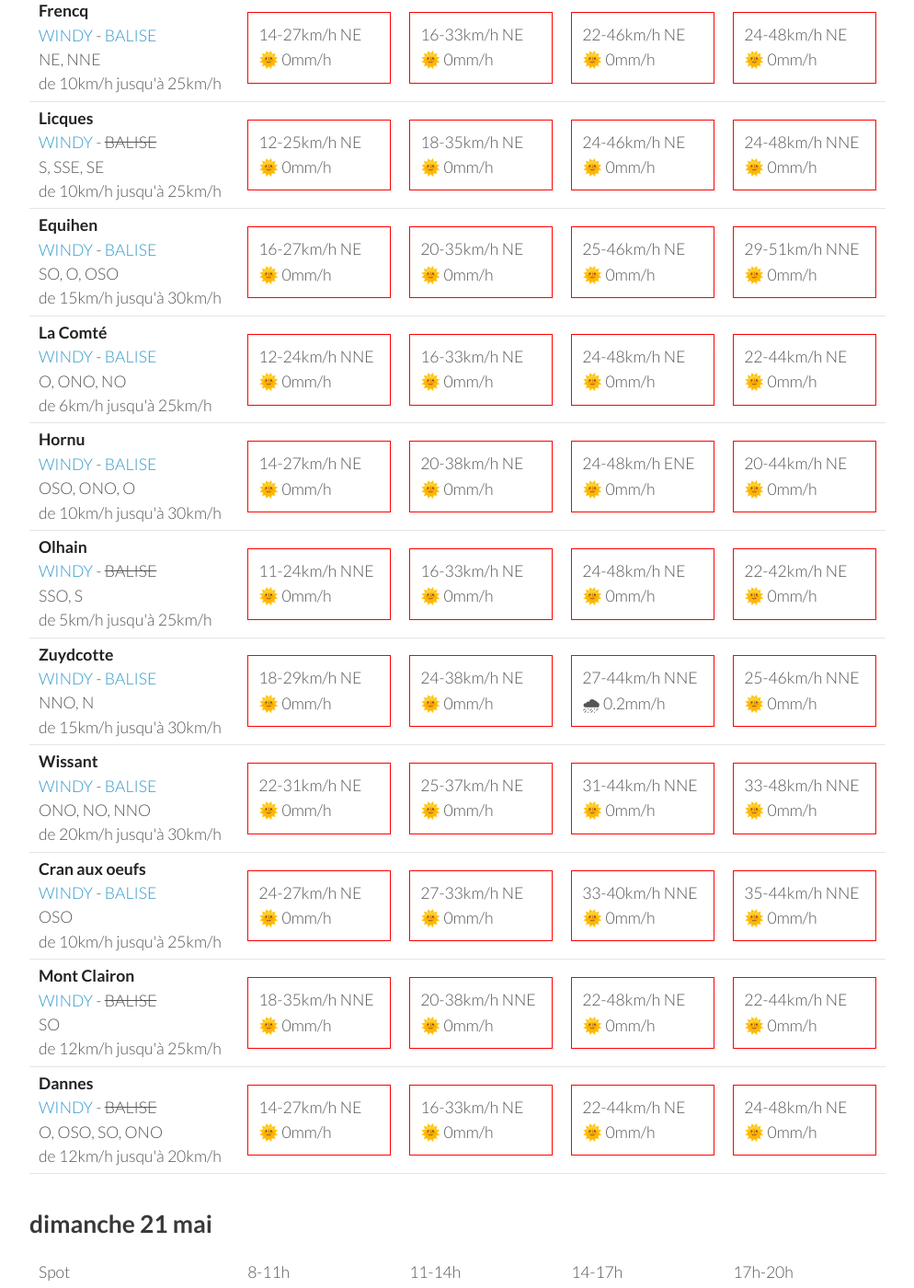
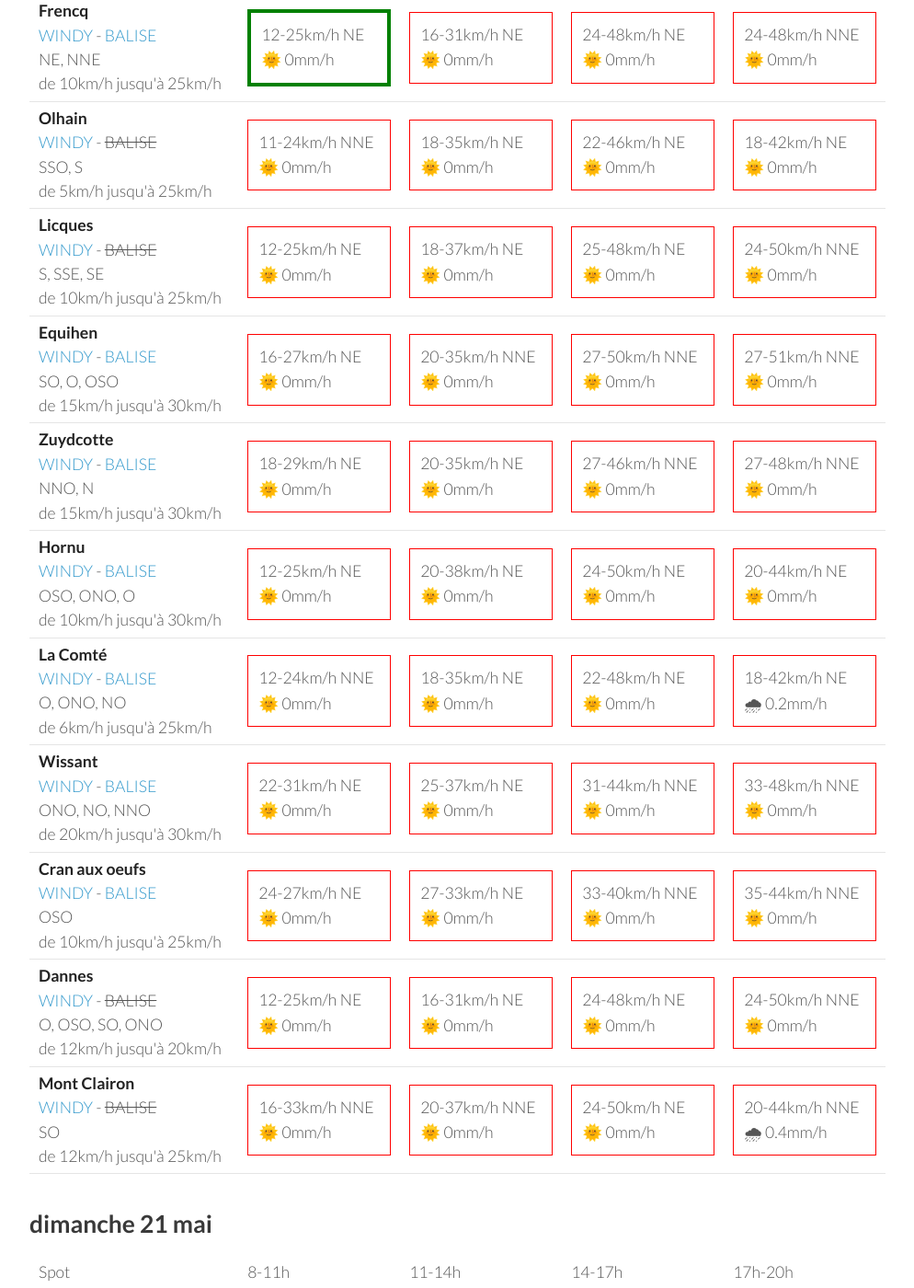
Before and after one commit to parapente-dans-le-nord/parapente-dans-le-nord.github.io, a Jekyll site: the page built from all.markdown, in a window 1280 px wide and 1400 px high, scrolled down 3190 px. Shown: the whole window at 92% size, without its empty margins (26-1020 px from the left). Built offline with Jekyll 4.4.1, drawn with Linux system fonts in a browser that asks for light colours; some of the changed text lies outside the part shown.

Commit message:
update index.markdown

```diff
--- a/all.markdown
+++ b/all.markdown
@@ -265,10 +265,20 @@ page mise à jour le jeudi 18 mai 13:03
 <tr>
         <td><strong>Frencq</strong><br><a href="https://windy.com/50.559/1.669?50.159,1.670,8,m:e3qagdV">WINDY</a> - <span class=""><a href="https://balisemeteo.com/balise_histo.php?idBalise=159">BALISE</a> </span><br> <span class="vent-favorable">NE, NNE</span><br><span class="force-vent">de 10km/h jusqu'à 25km/h</span> </td>
 
-            <td><div class="not-flyable"><p>14-27km/h NE</p><p>🌞 0mm/h</p></div></td>
-            <td><div class="not-flyable"><p>16-33km/h NE</p><p>🌞 0mm/h</p></div></td>
+            <td><div class="flyable"><p>12-25km/h NE</p><p>🌞 0mm/h</p></div></td>
+            <td><div class="not-flyable"><p>16-31km/h NE</p><p>🌞 0mm/h</p></div></td>
+            <td><div class="not-flyable"><p>24-48km/h NE</p><p>🌞 0mm/h</p></div></td>
+            <td><div class="not-flyable"><p>24-48km/h NNE</p><p>🌞 0mm/h</p></div></td>
+
+
+    </tr>
+<tr>
+        <td><strong>Olhain</strong><br><a href="https://windy.com/50.434/2.586?50.031,2.587,8,m:e3eagft">WINDY</a> - <span class="no-balise"> BALISE </span><br> <span class="vent-favorable">SSO, S</span><br><span class="force-vent">de 5km/h jusqu'à 25km/h</span> </td>
+
+            <td><div class="not-flyable"><p>11-24km/h NNE</p><p>🌞 0mm/h</p></div></td>
+            <td><div class="not-flyable"><p>18-35km/h NE</p><p>🌞 0mm/h</p></div></td>
             <td><div class="not-flyable"><p>22-46km/h NE</p><p>🌞 0mm/h</p></div></td>
-            <td><div class="not-flyable"><p>24-48km/h NE</p><p>🌞 0mm/h</p></div></td>
+            <td><div class="not-flyable"><p>18-42km/h NE</p><p>🌞 0mm/h</p></div></td>
 
 
     </tr>
@@ -276,9 +286,9 @@ page mise à jour le jeudi 18 mai 13:03
         <td><strong>Licques</strong><br><a href="https://windy.com/50.786/1.936?50.388,1.934,8">WINDY</a> - <span class="no-balise"> BALISE </span><br> <span class="vent-favorable">S, SSE, SE</span><br><span class="force-vent">de 10km/h jusqu'à 25km/h</span> </td>
 
             <td><div class="not-flyable"><p>12-25km/h NE</p><p>🌞 0mm/h</p></div></td>
-            <td><div class="not-flyable"><p>18-35km/h NE</p><p>🌞 0mm/h</p></div></td>
-            <td><div class="not-flyable"><p>24-46km/h NE</p><p>🌞 0mm/h</p></div></td>
-            <td><div class="not-flyable"><p>24-48km/h NNE</p><p>🌞 0mm/h</p></div></td>
+            <td><div class="not-flyable"><p>18-37km/h NE</p><p>🌞 0mm/h</p></div></td>
+            <td><div class="not-flyable"><p>25-48km/h NE</p><p>🌞 0mm/h</p></div></td>
+            <td><div class="not-flyable"><p>24-50km/h NNE</p><p>🌞 0mm/h</p></div></td>
 
 
     </tr>
@@ -286,9 +296,29 @@ page mise à jour le jeudi 18 mai 13:03
         <td><strong>Equihen</strong><br><a href="https://windy.com/50.679/1.572?50.279,1.571,8,m:e3CagdM">WINDY</a> - <span class=""><a href="https://balisemeteo.com/balise_histo.php?idBalise=159">BALISE</a> </span><br> <span class="vent-favorable">SO, O, OSO</span><br><span class="force-vent">de 15km/h jusqu'à 30km/h</span> </td>
 
             <td><div class="not-flyable"><p>16-27km/h NE</p><p>🌞 0mm/h</p></div></td>
+            <td><div class="not-flyable"><p>20-35km/h NNE</p><p>🌞 0mm/h</p></div></td>
+            <td><div class="not-flyable"><p>27-50km/h NNE</p><p>🌞 0mm/h</p></div></td>
+            <td><div class="not-flyable"><p>27-51km/h NNE</p><p>🌞 0mm/h</p></div></td>
+
+
+    </tr>
+<tr>
+        <td><strong>Zuydcotte</strong><br><a href="https://windy.com/51.064/2.491?50.669,2.488,8,m:e4hagfk">WINDY</a> - <span class=""><a href="https://www.allosurf.net/meteo/live/dunkerque-station-meteo-lfak-8329.html">BALISE</a> </span><br> <span class="vent-favorable">NNO, N</span><br><span class="force-vent">de 15km/h jusqu'à 30km/h</span> </td>
+
+            <td><div class="not-flyable"><p>18-29km/h NE</p><p>🌞 0mm/h</p></div></td>
             <td><div class="not-flyable"><p>20-35km/h NE</p><p>🌞 0mm/h</p></div></td>
-            <td><div class="not-flyable"><p>25-46km/h NE</p><p>🌞 0mm/h</p></div></td>
-            <td><div class="not-flyable"><p>29-51km/h NNE</p><p>🌞 0mm/h</p></div></td>
+            <td><div class="not-flyable"><p>27-46km/h NNE</p><p>🌞 0mm/h</p></div></td>
+            <td><div class="not-flyable"><p>27-48km/h NNE</p><p>🌞 0mm/h</p></div></td>
+
+
+    </tr>
+<tr>
+        <td><strong>Hornu</strong><br><a href="https://windy.com/50.424/3.819?50.024,3.818,8,m:e3daghw">WINDY</a> - <span class=""><a href="https://balisemeteo.com/balise_histo.php?idBalise=5040">BALISE</a> </span><br> <span class="vent-favorable">OSO, ONO, O</span><br><span class="force-vent">de 10km/h jusqu'à 30km/h</span> </td>
+
+            <td><div class="not-flyable"><p>12-25km/h NE</p><p>🌞 0mm/h</p></div></td>
+            <td><div class="not-flyable"><p>20-38km/h NE</p><p>🌞 0mm/h</p></div></td>
+            <td><div class="not-flyable"><p>24-50km/h NE</p><p>🌞 0mm/h</p></div></td>
+            <td><div class="not-flyable"><p>20-44km/h NE</p><p>🌞 0mm/h</p></div></td>
 
 
     </tr>
@@ -296,39 +326,9 @@ page mise à jour le jeudi 18 mai 13:03
         <td><strong>La Comté</strong><br><a href="https://windy.com/50.426/2.500?50.025,2.499,8">WINDY</a> - <span class=""><a href="https://balisemeteo.com/balise.php?idBalise=">BALISE</a> </span><br> <span class="vent-favorable">O, ONO, NO</span><br><span class="force-vent">de 6km/h jusqu'à 25km/h</span> </td>
 
             <td><div class="not-flyable"><p>12-24km/h NNE</p><p>🌞 0mm/h</p></div></td>
-            <td><div class="not-flyable"><p>16-33km/h NE</p><p>🌞 0mm/h</p></div></td>
-            <td><div class="not-flyable"><p>24-48km/h NE</p><p>🌞 0mm/h</p></div></td>
-            <td><div class="not-flyable"><p>22-44km/h NE</p><p>🌞 0mm/h</p></div></td>
-
-
-    </tr>
-<tr>
-        <td><strong>Hornu</strong><br><a href="https://windy.com/50.424/3.819?50.024,3.818,8,m:e3daghw">WINDY</a> - <span class=""><a href="https://balisemeteo.com/balise_histo.php?idBalise=5040">BALISE</a> </span><br> <span class="vent-favorable">OSO, ONO, O</span><br><span class="force-vent">de 10km/h jusqu'à 30km/h</span> </td>
-
-            <td><div class="not-flyable"><p>14-27km/h NE</p><p>🌞 0mm/h</p></div></td>
-            <td><div class="not-flyable"><p>20-38km/h NE</p><p>🌞 0mm/h</p></div></td>
-            <td><div class="not-flyable"><p>24-48km/h ENE</p><p>🌞 0mm/h</p></div></td>
-            <td><div class="not-flyable"><p>20-44km/h NE</p><p>🌞 0mm/h</p></div></td>
-
-
-    </tr>
-<tr>
-        <td><strong>Olhain</strong><br><a href="https://windy.com/50.434/2.586?50.031,2.587,8,m:e3eagft">WINDY</a> - <span class="no-balise"> BALISE </span><br> <span class="vent-favorable">SSO, S</span><br><span class="force-vent">de 5km/h jusqu'à 25km/h</span> </td>
-
-            <td><div class="not-flyable"><p>11-24km/h NNE</p><p>🌞 0mm/h</p></div></td>
-            <td><div class="not-flyable"><p>16-33km/h NE</p><p>🌞 0mm/h</p></div></td>
-            <td><div class="not-flyable"><p>24-48km/h NE</p><p>🌞 0mm/h</p></div></td>
-            <td><div class="not-flyable"><p>22-42km/h NE</p><p>🌞 0mm/h</p></div></td>
-
-
-    </tr>
-<tr>
-        <td><strong>Zuydcotte</strong><br><a href="https://windy.com/51.064/2.491?50.669,2.488,8,m:e4hagfk">WINDY</a> - <span class=""><a href="https://www.allosurf.net/meteo/live/dunkerque-station-meteo-lfak-8329.html">BALISE</a> </span><br> <span class="vent-favorable">NNO, N</span><br><span class="force-vent">de 15km/h jusqu'à 30km/h</span> </td>
-
-            <td><div class="not-flyable"><p>18-29km/h NE</p><p>🌞 0mm/h</p></div></td>
-            <td><div class="not-flyable"><p>24-38km/h NE</p><p>🌞 0mm/h</p></div></td>
-            <td><div class="not-flyable"><p>27-44km/h NNE</p><p>🌧 0.2mm/h</p></div></td>
-            <td><div class="not-flyable"><p>25-46km/h NNE</p><p>🌞 0mm/h</p></div></td>
+            <td><div class="not-flyable"><p>18-35km/h NE</p><p>🌞 0mm/h</p></div></td>
+            <td><div class="not-flyable"><p>22-48km/h NE</p><p>🌞 0mm/h</p></div></td>
+            <td><div class="not-flyable"><p>18-42km/h NE</p><p>🌧 0.2mm/h</p></div></td>
 
 
     </tr>
@@ -353,22 +353,22 @@ page mise à jour le jeudi 18 mai 13:03
 
     </tr>
 <tr>
-        <td><strong>Mont Clairon</strong><br><a href="https://windy.com/49.919/2.729?49.515,2.730,8,m:e2magfH">WINDY</a> - <span class="no-balise"> BALISE </span><br> <span class="vent-favorable">SO</span><br><span class="force-vent">de 12km/h jusqu'à 25km/h</span> </td>
+        <td><strong>Dannes</strong><br><a href="https://windy.com/50.587/1.637?50.188,1.637,8">WINDY</a> - <span class="no-balise"> BALISE </span><br> <span class="vent-favorable">O, OSO, SO, ONO</span><br><span class="force-vent">de 12km/h jusqu'à 20km/h</span> </td>
 
-            <td><div class="not-flyable"><p>18-35km/h NNE</p><p>🌞 0mm/h</p></div></td>
-            <td><div class="not-flyable"><p>20-38km/h NNE</p><p>🌞 0mm/h</p></div></td>
-            <td><div class="not-flyable"><p>22-48km/h NE</p><p>🌞 0mm/h</p></div></td>
-            <td><div class="not-flyable"><p>22-44km/h NE</p><p>🌞 0mm/h</p></div></td>
+            <td><div class="not-flyable"><p>12-25km/h NE</p><p>🌞 0mm/h</p></div></td>
+            <td><div class="not-flyable"><p>16-31km/h NE</p><p>🌞 0mm/h</p></div></td>
+            <td><div class="not-flyable"><p>24-48km/h NE</p><p>🌞 0mm/h</p></div></td>
+            <td><div class="not-flyable"><p>24-50km/h NNE</p><p>🌞 0mm/h</p></div></td>
 
 
     </tr>
 <tr>
-        <td><strong>Dannes</strong><br><a href="https://windy.com/50.587/1.637?50.188,1.637,8">WINDY</a> - <span class="no-balise"> BALISE </span><br> <span class="vent-favorable">O, OSO, SO, ONO</span><br><span class="force-vent">de 12km/h jusqu'à 20km/h</span> </td>
+        <td><strong>Mont Clairon</strong><br><a href="https://windy.com/49.919/2.729?49.515,2.730,8,m:e2magfH">WINDY</a> - <span class="no-balise"> BALISE </span><br> <span class="vent-favorable">SO</span><br><span class="force-vent">de 12km/h jusqu'à 25km/h</span> </td>
 
-            <td><div class="not-flyable"><p>14-27km/h NE</p><p>🌞 0mm/h</p></div></td>
-            <td><div class="not-flyable"><p>16-33km/h NE</p><p>🌞 0mm/h</p></div></td>
-            <td><div class="not-flyable"><p>22-44km/h NE</p><p>🌞 0mm/h</p></div></td>
-            <td><div class="not-flyable"><p>24-48km/h NE</p><p>🌞 0mm/h</p></div></td>
+            <td><div class="not-flyable"><p>16-33km/h NNE</p><p>🌞 0mm/h</p></div></td>
+            <td><div class="not-flyable"><p>20-37km/h NNE</p><p>🌞 0mm/h</p></div></td>
+            <td><div class="not-flyable"><p>24-50km/h NE</p><p>🌞 0mm/h</p></div></td>
+            <td><div class="not-flyable"><p>20-44km/h NNE</p><p>🌧 0.4mm/h</p></div></td>
 
 
     </tr>
@@ -392,18 +392,18 @@ page mise à jour le jeudi 18 mai 13:03
         <td><strong>Frencq</strong><br><a href="https://windy.com/50.559/1.669?50.159,1.670,8,m:e3qagdV">WINDY</a> - <span class=""><a href="https://balisemeteo.com/balise_histo.php?idBalise=159">BALISE</a> </span><br> <span class="vent-favorable">NE, NNE</span><br><span class="force-vent">de 10km/h jusqu'à 25km/h</span> </td>
 
             <td><div class="not-flyable"><p>16-31km/h NNE</p><p>🌞 0mm/h</p></div></td>
-            <td><div class="not-flyable"><p>20-38km/h NNE</p><p>🌞 0mm/h</p></div></td>
+            <td><div class="not-flyable"><p>22-42km/h NNE</p><p>🌞 0mm/h</p></div></td>
             <td><div class="not-flyable"><p>25-51km/h NNE</p><p>🌞 0mm/h</p></div></td>
-            <td><div class="not-flyable"><p>25-50km/h NNE</p><p>🌞 0mm/h</p></div></td>
+            <td><div class="not-flyable"><p>27-53km/h NNE</p><p>🌞 0mm/h</p></div></td>
 
 
     </tr>
 <tr>
         <td><strong>Hornu</strong><br><a href="https://windy.com/50.424/3.819?50.024,3.818,8,m:e3daghw">WINDY</a> - <span class=""><a href="https://balisemeteo.com/balise_histo.php?idBalise=5040">BALISE</a> </span><br> <span class="vent-favorable">OSO, ONO, O</span><br><span class="force-vent">de 10km/h jusqu'à 30km/h</span> </td>
 
-            <td><div class="not-flyable"><p>11-22km/h NNE</p><p>🌞 0mm/h</p></div></td>
-            <td><div class="not-flyable"><p>16-31km/h NNE</p><p>🌞 0mm/h</p></div></td>
-            <td><div class="not-flyable"><p>20-42km/h NE</p><p>🌞 0mm/h</p></div></td>
+            <td><div class="not-flyable"><p>11-24km/h NNE</p><p>🌞 0mm/h</p></div></td>
+            <td><div class="not-flyable"><p>22-40km/h NE</p><p>🌞 0mm/h</p></div></td>
+            <td><div class="not-flyable"><p>18-40km/h NE</p><p>🌞 0mm/h</p></div></td>
             <td><div class="not-flyable"><p>16-37km/h NNE</p><p>🌞 0mm/h</p></div></td>
 
 
@@ -411,20 +411,20 @@ page mise à jour le jeudi 18 mai 13:03
 <tr>
         <td><strong>La Comté</strong><br><a href="https://windy.com/50.426/2.500?50.025,2.499,8">WINDY</a> - <span class=""><a href="https://balisemeteo.com/balise.php?idBalise=">BALISE</a> </span><br> <span class="vent-favorable">O, ONO, NO</span><br><span class="force-vent">de 6km/h jusqu'à 25km/h</span> </td>
 
-            <td><div class="not-flyable"><p>14-25km/h N</p><p>🌞 0mm/h</p></div></td>
-            <td><div class="not-flyable"><p>20-37km/h NNE</p><p>🌞 0mm/h</p></div></td>
-            <td><div class="not-flyable"><p>20-44km/h NNE</p><p>🌞 0mm/h</p></div></td>
-            <td><div class="not-flyable"><p>22-42km/h N</p><p>🌞 0mm/h</p></div></td>
+            <td><div class="not-flyable"><p>12-25km/h N</p><p>🌞 0mm/h</p></div></td>
+            <td><div class="not-flyable"><p>22-38km/h NNE</p><p>🌞 0mm/h</p></div></td>
+            <td><div class="not-flyable"><p>24-46km/h NNE</p><p>🌞 0mm/h</p></div></td>
+            <td><div class="not-flyable"><p>22-44km/h NNE</p><p>🌞 0mm/h</p></div></td>
 
 
     </tr>
 <tr>
-        <td><strong>Olhain</strong><br><a href="https://windy.com/50.434/2.586?50.031,2.587,8,m:e3eagft">WINDY</a> - <span class="no-balise"> BALISE </span><br> <span class="vent-favorable">SSO, S</span><br><span class="force-vent">de 5km/h jusqu'à 25km/h</span> </td>
+        <td><strong>Zuydcotte</strong><br><a href="https://windy.com/51.064/2.491?50.669,2.488,8,m:e4hagfk">WINDY</a> - <span class=""><a href="https://www.allosurf.net/meteo/live/dunkerque-station-meteo-lfak-8329.html">BALISE</a> </span><br> <span class="vent-favorable">NNO, N</span><br><span class="force-vent">de 15km/h jusqu'à 30km/h</span> </td>
 
-            <td><div class="not-flyable"><p>12-24km/h N</p><p>🌞 0mm/h</p></div></td>
-            <td><div class="not-flyable"><p>20-35km/h NNE</p><p>🌞 0mm/h</p></div></td>
-            <td><div class="not-flyable"><p>20-44km/h NNE</p><p>🌞 0mm/h</p></div></td>
-            <td><div class="not-flyable"><p>22-42km/h N</p><p>🌞 0mm/h</p></div></td>
+            <td><div class="not-flyable"><p>20-33km/h NNE</p><p>🌞 0mm/h</p></div></td>
+            <td><div class="not-flyable"><p>25-40km/h NNE</p><p>🌞 0mm/h</p></div></td>
+            <td><div class="not-flyable"><p>29-51km/h NNE</p><p>🌞 0mm/h</p></div></td>
+            <td><div class="not-flyable"><p>29-51km/h NNE</p><p>🌞 0mm/h</p></div></td>
 
 
     </tr>
@@ -439,12 +439,12 @@ page mise à jour le jeudi 18 mai 13:03
 
     </tr>
 <tr>
-        <td><strong>Zuydcotte</strong><br><a href="https://windy.com/51.064/2.491?50.669,2.488,8,m:e4hagfk">WINDY</a> - <span class=""><a href="https://www.allosurf.net/meteo/live/dunkerque-station-meteo-lfak-8329.html">BALISE</a> </span><br> <span class="vent-favorable">NNO, N</span><br><span class="force-vent">de 15km/h jusqu'à 30km/h</span> </td>
+        <td><strong>Olhain</strong><br><a href="https://windy.com/50.434/2.586?50.031,2.587,8,m:e3eagft">WINDY</a> - <span class="no-balise"> BALISE </span><br> <span class="vent-favorable">SSO, S</span><br><span class="force-vent">de 5km/h jusqu'à 25km/h</span> </td>
 
-            <td><div class="not-flyable"><p>22-35km/h NNE</p><p>🌞 0mm/h</p></div></td>
-            <td><div class="not-flyable"><p>24-38km/h NNE</p><p>🌞 0mm/h</p></div></td>
-            <td><div class="not-flyable"><p>29-48km/h NNE</p><p>🌞 0mm/h</p></div></td>
-            <td><div class="not-flyable"><p>29-50km/h NNE</p><p>🌞 0mm/h</p></div></td>
+            <td><div class="not-flyable"><p>12-25km/h N</p><p>🌞 0mm/h</p></div></td>
+            <td><div class="not-flyable"><p>20-38km/h NNE</p><p>🌞 0mm/h</p></div></td>
+            <td><div class="not-flyable"><p>24-44km/h NNE</p><p>🌞 0mm/h</p></div></td>
+            <td><div class="not-flyable"><p>22-44km/h N</p><p>🌧 0.2mm/h</p></div></td>
 
 
     </tr>
@@ -462,28 +462,28 @@ page mise à jour le jeudi 18 mai 13:03
         <td><strong>Equihen</strong><br><a href="https://windy.com/50.679/1.572?50.279,1.571,8,m:e3CagdM">WINDY</a> - <span class=""><a href="https://balisemeteo.com/balise_histo.php?idBalise=159">BALISE</a> </span><br> <span class="vent-favorable">SO, O, OSO</span><br><span class="force-vent">de 15km/h jusqu'à 30km/h</span> </td>
 
             <td><div class="not-flyable"><p>20-35km/h NNE</p><p>🌞 0mm/h</p></div></td>
-            <td><div class="not-flyable"><p>25-46km/h NNE</p><p>🌞 0mm/h</p></div></td>
-            <td><div class="not-flyable"><p>29-53km/h NNE</p><p>🌞 0mm/h</p></div></td>
+            <td><div class="not-flyable"><p>27-48km/h NNE</p><p>🌞 0mm/h</p></div></td>
             <td><div class="not-flyable"><p>31-55km/h NNE</p><p>🌞 0mm/h</p></div></td>
+            <td><div class="not-flyable"><p>31-59km/h NNE</p><p>🌞 0mm/h</p></div></td>
 
 
     </tr>
 <tr>
         <td><strong>Licques</strong><br><a href="https://windy.com/50.786/1.936?50.388,1.934,8">WINDY</a> - <span class="no-balise"> BALISE </span><br> <span class="vent-favorable">S, SSE, SE</span><br><span class="force-vent">de 10km/h jusqu'à 25km/h</span> </td>
 
-            <td><div class="not-flyable"><p>16-31km/h NNE</p><p>🌞 0mm/h</p></div></td>
-            <td><div class="not-flyable"><p>20-40km/h NNE</p><p>🌞 0mm/h</p></div></td>
-            <td><div class="not-flyable"><p>25-50km/h NNE</p><p>🌞 0mm/h</p></div></td>
-            <td><div class="not-flyable"><p>24-50km/h NNE</p><p>🌞 0mm/h</p></div></td>
+            <td><div class="not-flyable"><p>12-27km/h NNE</p><p>🌞 0mm/h</p></div></td>
+            <td><div class="not-flyable"><p>24-46km/h NNE</p><p>🌞 0mm/h</p></div></td>
+            <td><div class="not-flyable"><p>25-51km/h NNE</p><p>🌞 0mm/h</p></div></td>
+            <td><div class="not-flyable"><p>25-53km/h NNE</p><p>🌞 0mm/h</p></div></td>
 
 
     </tr>
 <tr>
         <td><strong>Mont Clairon</strong><br><a href="https://windy.com/49.919/2.729?49.515,2.730,8,m:e2magfH">WINDY</a> - <span class="no-balise"> BALISE </span><br> <span class="vent-favorable">SO</span><br><span class="force-vent">de 12km/h jusqu'à 25km/h</span> </td>
 
-            <td><div class="not-flyable"><p>14-29km/h N</p><p>🌞 0mm/h</p></div></td>
+            <td><div class="not-flyable"><p>16-33km/h N</p><p>🌞 0mm/h</p></div></td>
             <td><div class="not-flyable"><p>18-37km/h NNE</p><p>🌞 0mm/h</p></div></td>
-            <td><div class="not-flyable"><p>18-48km/h NE</p><p>🌞 0mm/h</p></div></td>
+            <td><div class="not-flyable"><p>20-46km/h NE</p><p>🌞 0mm/h</p></div></td>
             <td><div class="not-flyable"><p>22-40km/h NNE</p><p>🌞 0mm/h</p></div></td>
 
 
@@ -492,9 +492,9 @@ page mise à jour le jeudi 18 mai 13:03
         <td><strong>Dannes</strong><br><a href="https://windy.com/50.587/1.637?50.188,1.637,8">WINDY</a> - <span class="no-balise"> BALISE </span><br> <span class="vent-favorable">O, OSO, SO, ONO</span><br><span class="force-vent">de 12km/h jusqu'à 20km/h</span> </td>
 
             <td><div class="not-flyable"><p>16-31km/h NNE</p><p>🌞 0mm/h</p></div></td>
-            <td><div class="not-flyable"><p>20-40km/h NNE</p><p>🌞 0mm/h</p></div></td>
-            <td><div class="not-flyable"><p>25-51km/h NNE</p><p>🌞 0mm/h</p></div></td>
+            <td><div class="not-flyable"><p>24-44km/h NNE</p><p>🌞 0mm/h</p></div></td>
             <td><div class="not-flyable"><p>27-51km/h NNE</p><p>🌞 0mm/h</p></div></td>
+            <td><div class="not-flyable"><p>27-55km/h NNE</p><p>🌞 0mm/h</p></div></td>
 
 
     </tr>
```
Also changed, not shown: other parts of all.markdown (+1 -1 lines), index.markdown (+27 -1 lines).
